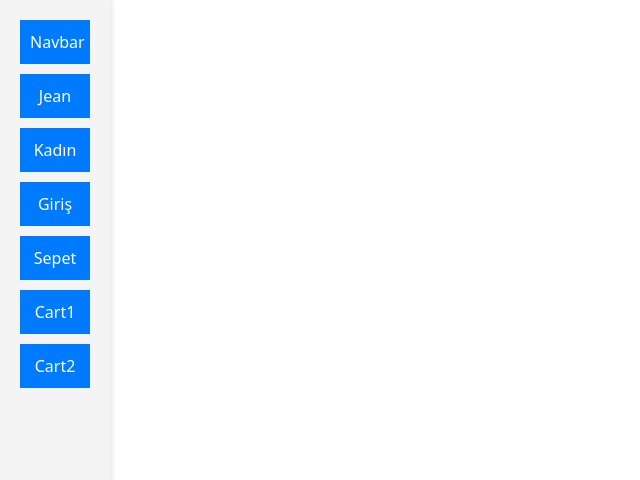
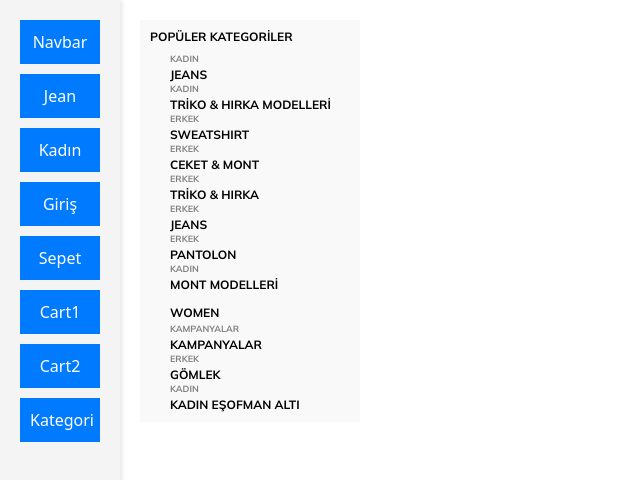
Before and after one commit to tugbanuaslan7/ltb-clone-nuxt, a Nuxt app: page /Kategori in a window 1280 px wide. Shown: the top 480 px of the page, without its empty margins (0-640 px from the left). Built offline with nearby package versions, Linux system fonts and the light colour scheme.

Commit message:
sekizinci component eklendi

```diff
--- a/layouts/Sidebar.vue
+++ b/layouts/Sidebar.vue
@@ -8,6 +8,7 @@
         <li><button @click="navigateTo('Sepet')">Sepet</button></li>
         <li><button @click="navigateTo('Cart1')">Cart1</button></li>
         <li><button @click="navigateTo('Cart2')">Cart2</button></li>
+        <li><button @click="navigateTo('Kategori')">Kategori</button></li>
       </ul>
     </div>
   </template>
@@ -24,7 +25,7 @@
 
   <style scoped>
   .sidebar {
-    width: 110px;
+    width: 120px;
     height: 100vh;
     background-color: #f4f4f4;
     padding: 20px;
--- a/layouts/default.vue
+++ b/layouts/default.vue
@@ -18,6 +18,7 @@ import Giris from '~/pages/Giris.vue';
 import Sepet from '~/pages/Sepet.vue';
 import Cart1 from '~/pages/Cart1.vue';
 import Cart2 from '~/pages/Cart2.vue';
+import Kategori from '~/pages/Kategori.vue';
 import Sidebar from '~/layouts/Sidebar.vue';
 </script>
 
--- /dev/null
+++ b/pages/Kategori.vue
@@ -0,0 +1,117 @@
+<template>
+  <div class="kategori">
+    <h2>POPÜLER KATEGORİLER</h2>
+    <div class="category-list">
+      <button v-for="(category, index) in categories" :key="index">
+        <span class="title">{{ category.title }}</span>
+        <span class="subtitle">{{ category.subtitle }}</span>
+        <i class="bi bi-arrow-right"></i>
+      </button>
+    </div>
+  </div>
+</template>
+
+<script>
+export default {
+  data() {
+    return {
+      categories: [
+        { title: 'KADIN', subtitle: 'JEANS' },
+        { title: 'KADIN', subtitle: 'TRİKO & HIRKA MODELLERİ' },
+        { title: 'ERKEK', subtitle: 'SWEATSHIRT' },
+        { title: 'ERKEK', subtitle: 'CEKET & MONT' },
+        { title: 'ERKEK', subtitle: 'TRİKO & HIRKA' },
+        { title: 'ERKEK', subtitle: 'JEANS' },
+        { title: 'ERKEK', subtitle: 'PANTOLON' },
+        { title: 'KADIN', subtitle: 'MONT MODELLERİ' },
+        { title: '        ', subtitle: 'WOMEN' },
+        { title: 'KAMPANYALAR', subtitle: 'KAMPANYALAR' },
+        { title: 'ERKEK', subtitle: 'GÖMLEK' },
+        { title: 'KADIN', subtitle: 'KADIN EŞOFMAN ALTI' },
+      ]
+    }
+  }
+}
+</script>
+
+<style scoped>
+.kategori {
+  font-family: 'Mulish', sans-serif;
+  width: 220px;
+  padding: 10px;
+  background-color: #f9f9f9;
+}
+
+.kategori h2 {
+  font-size: 12px;
+  font-weight: bold;
+  color: black;
+}
+
+.category-list {
+  display: flex;
+  flex-direction: column;
+}
+
+.category-list button {
+  margin: 0px 0;
+  padding: 0px 20px;
+  background-color: #f9f9f9;
+  cursor: pointer;
+  text-align: left;
+  border: none;
+  width: 210px;
+  height: 30px;
+  position: relative; /* Arrow pozisyonlandırması için gerekli */
+  transition: all 0.3s ease; /* Hover animasyonu için */
+}
+
+.category-list i {
+  position: absolute;
+  right: 10px; /* Butonun sağına yerleştirme */
+  top: 50%;
+  transform: translateY(-50%);
+  opacity: 0; /* Görünmez yapar */
+  font-size: 12px;
+  color: black;
+  transition: opacity 0.3s ease; /* Görünme animasyonu */
+}
+
+.category-list button:hover i {
+  opacity: 1; /* Hover durumunda görünür yapar */
+  animation: move 0.4s infinite alternate; /* Hareket animasyonu */
+}
+
+.category-list button:hover {
+  background-color: #fff;
+}
+
+.category-list .title {
+  display: block;
+  font-size: 9px;
+  font-weight: 600;
+  color: grey; /* Başlık yazı rengini gri yaptık */
+}
+
+.category-list .subtitle {
+  display: block;
+  font-size: 12px;
+  font-weight: 530;
+  color: black;
+}
+
+.category-list button:nth-child(9) .subtitle {
+  position: absolute;
+  bottom: 0px; /* Alt kısma sabitleme */
+  left: 20px; /* Soldan hizalama */
+}
+
+@keyframes move {
+  0% {
+    transform: translateY(-50%) translateX(0);
+  }
+  100% {
+    transform: translateY(-50%) translateX(5px); /* Sağ-sol hareketi */
+  }
+}
+</style>
--- a/router/index.ts
+++ b/router/index.ts
@@ -6,6 +6,7 @@ import Giris from '../pages/Giris.vue';
 import Sepet from '../pages/Sepet.vue';
 import Cart1 from '~/pages/Cart1.vue';
 import Cart2 from '~/pages/Cart2.vue';
+import Kategori from '~/pages/Kategori.vue';
 
 const routes = [
   {
@@ -43,6 +44,11 @@ const routes = [
     name: 'Cart2',
     component: Cart2,
   },
+  {
+    path: '/kategori',
+    name: 'Kategori',
+    component: Kategori,
+  },
 ];
 
 const router = createRouter({
```
